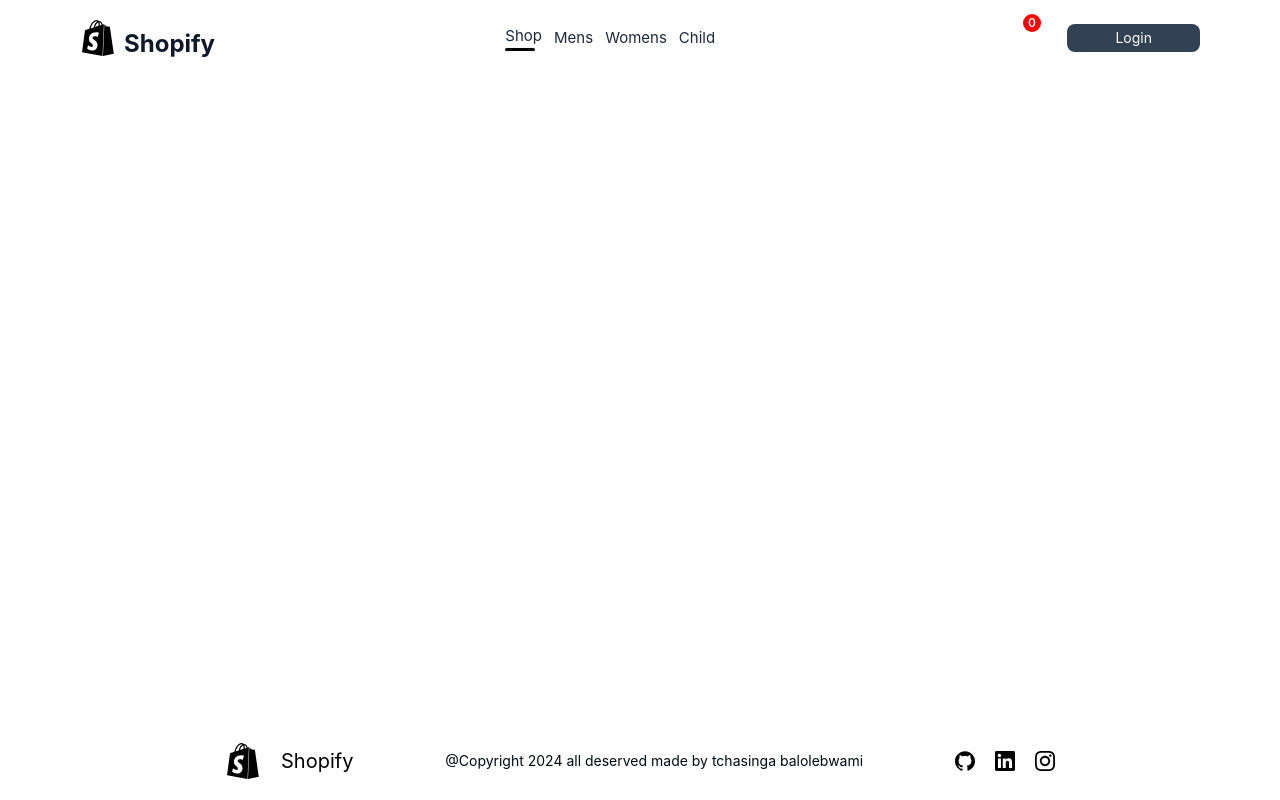
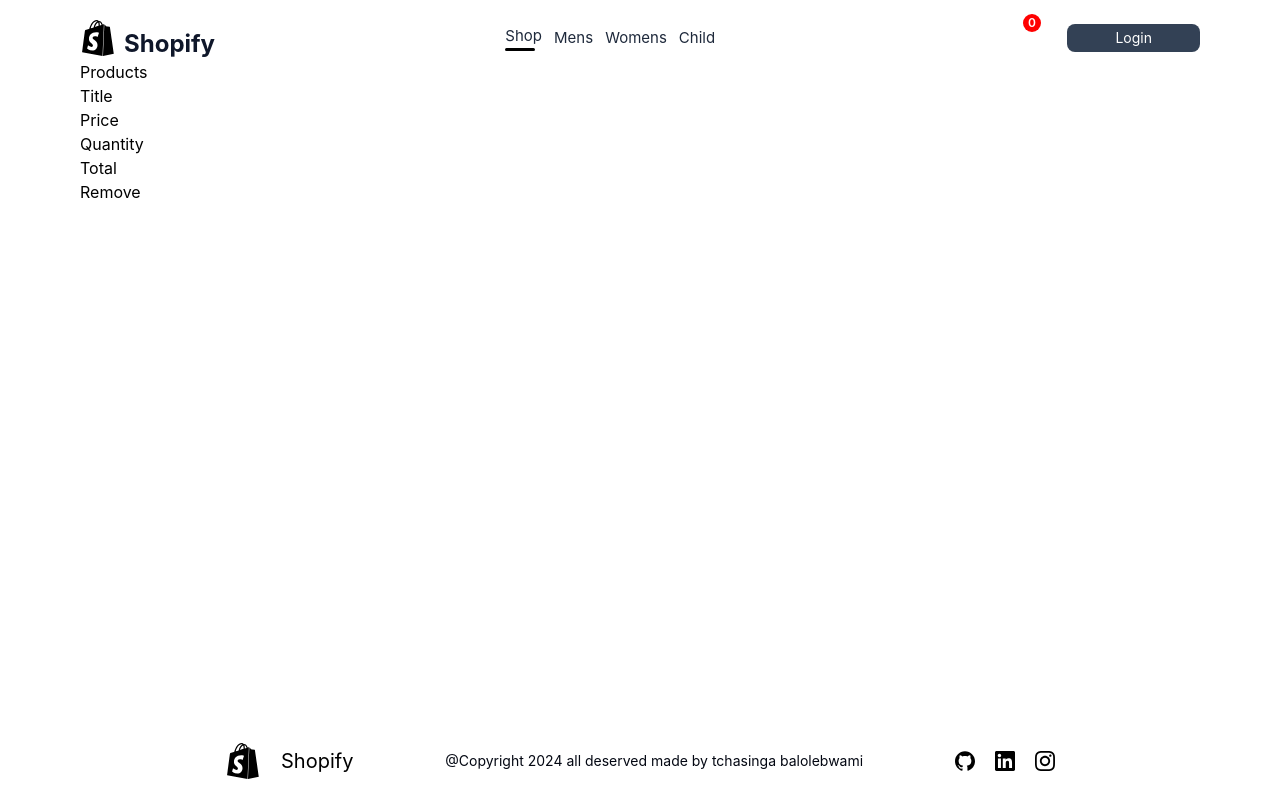
Before and after one commit to tchasinga/magazine-shopping, a React (Vite) app in the folder frontend/: page /cart in a window 1280 px wide. Built offline with nearby package versions, Linux system fonts and the light colour scheme; some icons are missing.

Commit message:
New code is commited now

```diff
--- a/frontend/src/Components/CartItem/CartItem.jsx
+++ b/frontend/src/Components/CartItem/CartItem.jsx
@@ -7,8 +7,15 @@
     const {all_product , cartItems  , removeFromCart  } = useContext(ShopContext)
 
   return (
-    <div>
-
+    <div className="cartitems">
+        <div className="cartitems-format-main">
+            <p>Products</p>
+            <p>Title</p>
+            <p>Price</p>
+            <p>Quantity</p>
+            <p>Total</p>
+            <p>Remove</p>
+        </div>
     </div>
   )
 }
```
